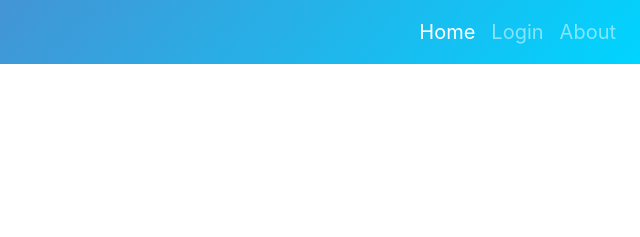
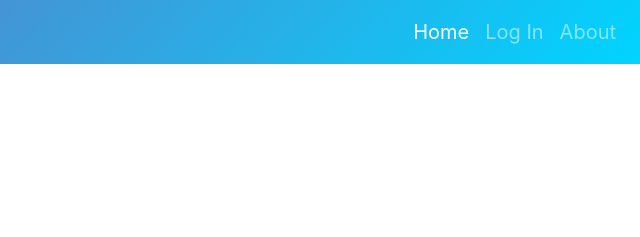
Before and after one commit to OfficialAnujMore/Predict-Nation, a plain HTML site: page index.html in a window 1280 px wide. Shown: the top 237 px of the page, 640-1280 px from the left. Drawn offline with nearby package versions, Linux system fonts and the light colour scheme.

Commit message:
Update index.html

```diff
--- a/index.html
+++ b/index.html
@@ -23,7 +23,7 @@
                     <a class="nav-link" href="index.html">Home <span class="sr-only">(current)</span></a>
                 </li>
                 <li class="nav-item">
-                    <a class="nav-link" href="Login.html">Login</a>
+                    <a class="nav-link" href="Login.html">Log In</a>
                 </li>
                 <li class="nav-item">
                     <a class="nav-link" href="#">About</a>
```
